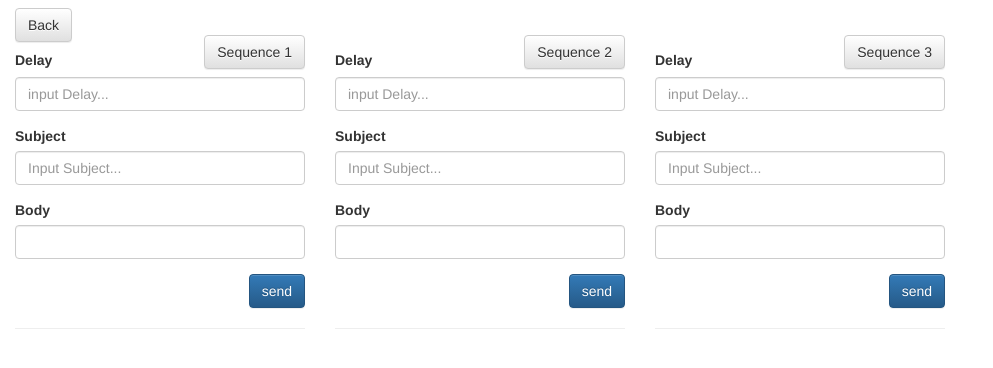
After one commit to huamgg/CI-Infusion, a CodeIgniter app: the page made by application/views/emailformView.php in a window 1280 px wide. The commit adds this page. Shown: the top 368 px of the page, without its empty margins (0-993 px from the left). Run offline with CodeIgniter, Linux system fonts and the light colour scheme.

Commit message:
new campaign form

```diff
--- /dev/null
+++ b/application/views/emailformView.php
@@ -0,0 +1,93 @@
+<!-- this is for load header template -->
+<?php $this->load->view('header'); ?>
+
+  <div class="container-fluid">
+    <button type="button" href="<?php echo base_url(); ?>index.php/authCont/logout" class="btn btn-default navbar-btn">Back</button>
+<div class="row">
+    <div class="col-md-12">
+        <div class="row">
+            <div class="col-md-3">
+                <div class="mailborder">
+                    <button style="float:right;margin-top:-15px;" type="button"  class="btn btn-default navbar-btn">Sequence 1</button>
+                        <form action="" method="POST">
+                            <div class="form-group">
+                                <label for="Delay">Delay </label>
+                                <input type="text" class="form-control" name="campaign-title" id="Delay" placeholder="input Delay...">
+                            </div>
+                            <div class="form-group">
+                                <label for="Subject">Subject</label>
+                                <input type="text" class="form-control" name="sequence-qty" id="subject" placeholder="Input Subject...">
+                            </div>
+                            <div class="form-group">
+                                <label for="body">Body</label>
+                                <input type="text" class="form-control" id="bodym" name="sequence-qty" id="body">
+                            </div>
+                            <div class="text-right">
+                                <button type="button" class="btn btn-primary" name="login">send</button>
+                            </div><hr>
+                        </form>
+                    </div>
+                </div>
+                <!--  -->
+                <div class="col-md-3">
+                    <div class="mailborder">
+                        <button style="float:right;margin-top:-15px;" type="button"  class="btn btn-default navbar-btn">Sequence 2</button>
+                            <form action="" method="POST">
+                                <div class="form-group">
+                                    <label for="Delay">Delay </label>
+                                    <input type="text" class="form-control" name="campaign-title" id="Delay" placeholder="input Delay...">
+                                </div>
+
+                                <div class="form-group">
+                                    <label for="Subject">Subject</label>
+                                    <input type="text" class="form-control" name="sequence-qty" id="subject" placeholder="Input Subject...">
+                                </div>
+
+
+                                <div class="form-group">
+                                    <label for="body">Body</label>
+                                    <input type="text" class="form-control" id="bodym" name="sequence-qty" id="body">
+                                </div>
+
+
+                                <div class="text-right">
+                                    <button type="button" class="btn btn-primary" name="login">send</button>
+                                </div><hr>
+                            </form>
+                         </div>
+                    </div>
+                    <!--  -->
+                    <div class="col-md-3">
+                        <div class="mailborder">
+                            <button style="float:right;margin-top:-15px;" type="button"  class="btn btn-default navbar-btn">Sequence 3</button>
+                                <form action="" method="POST">
+                                    <div class="form-group">
+                                        <label for="Delay">Delay </label>
+                                        <input type="text" class="form-control" name="campaign-title" id="Delay" placeholder="input Delay...">
+                                    </div>
+
+                                    <div class="form-group">
+                                        <label for="Subject">Subject</label>
+                                        <input type="text" class="form-control" name="sequence-qty" id="subject" placeholder="Input Subject...">
+                                    </div>
+
+
+                                    <div class="form-group">
+                                        <label for="body">Body</label>
+                                        <input type="text" class="form-control" id="bodym" name="sequence-qty" id="body">
+                                    </div>
+
+
+                                    <div class="text-right">
+                                        <button type="button" class="btn btn-primary" name="login">send</button>
+                                    </div><hr>
+                                </form>
+                            </div>
+                        </div>
+                     </div>
+                 </div>
+            </div>
+        </div>
+
+<!-- this is for load footer template -->
+<?php $this->load->view('footer'); ?>
```
Also changed, not shown: application/views/dashboardView.php (+0 -14 lines), application/views/newemailcampaignView.php (added, +42 -0 lines).
